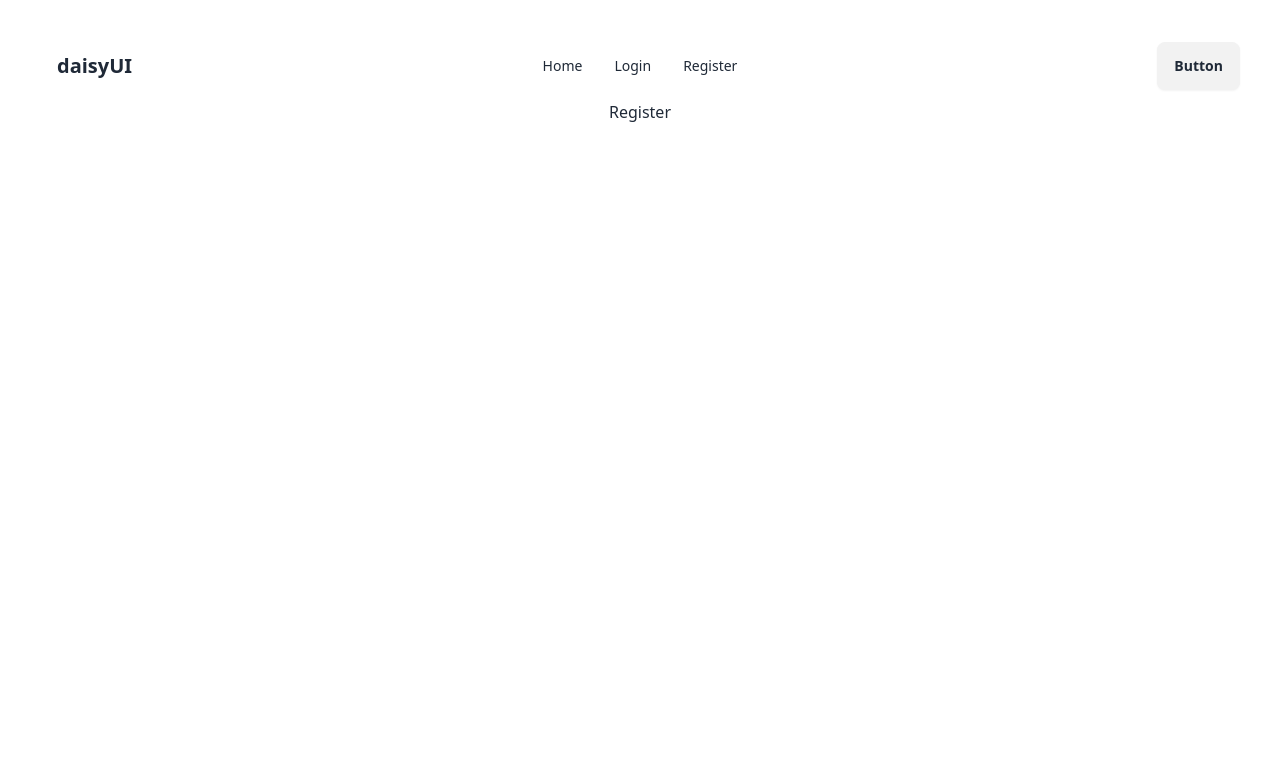
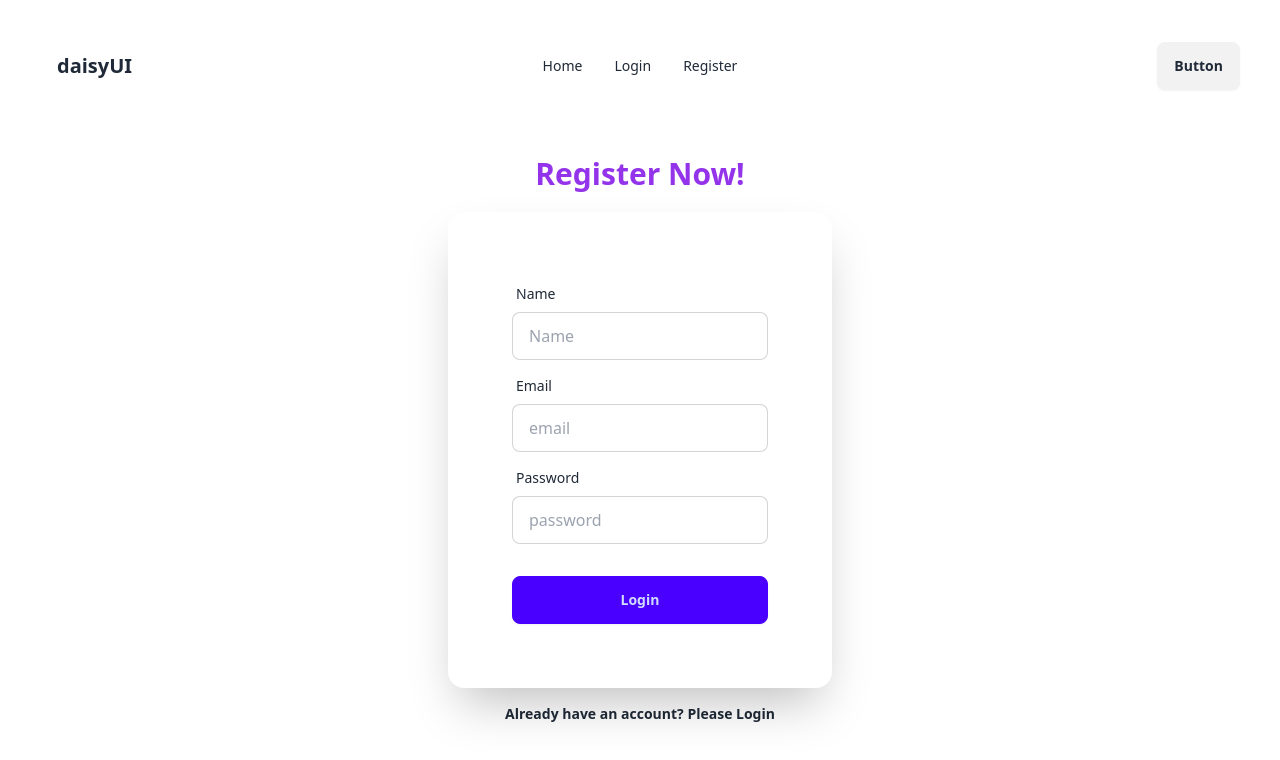
Before and after one commit to Ayesha10412/auth-related, a React (Vite) app: page /register in a window 1280 px wide. Shown: the top 760 px of the page. Built offline with nearby package versions, Linux system fonts and the light colour scheme.

Commit message:
added the auth context

```diff
--- /dev/null
+++ b/src/Providers/AuthProviders.jsx
@@ -0,0 +1,23 @@
+import React, { createContext } from 'react';
+
+const AuthContext = createContext(null)
+
+
+const AuthProviders = ({children}) => {
+
+    const authInfo = {
+        name: 'Nodi nala khal bil.........'
+    }
+
+    return (
+
+<AuthContext.Provider value={authInfo}>
+{children}
+
+</AuthContext.Provider>
+
+
+    );
+};
+
+export default AuthProviders;
--- a/src/component/Login.jsx
+++ b/src/component/Login.jsx
@@ -1,9 +1,51 @@
 import React from 'react';
+import { Link } from 'react-router-dom';
+import { auth } from '../firebase.init';
+import { createUserWithEmailAndPassword } from 'firebase/auth';
 
 const Login = () => {
+
+const handleLogin = e =>{
+    e.preventDefault();
+    const email = e.target.email.value;
+    const password = e.target.password.value;
+    console.log(email, password)
+
+  createUserWithEmailAndPassword(auth, email, password)
+
+    console.log(auth)
+
+}
+
     return (
-        <div>
-            <h2>Login</h2>
+        <div className='flex flex-col items-center mt-14'>
+            <h2 className='font-bold text-3xl text-purple-600 mb-5' >Login Now!</h2>
+
+            <div className="card bg-base-100 w-full max-w-sm shrink-0 shadow-2xl">
+      <form onSubmit={handleLogin} className="card-body">
+        <div className="form-control">
+          <label className="label">
+            <span className="label-text">Email</span>
+          </label>
+          <input type="email" name='email' placeholder="email" className="input input-bordered" required />
+        </div>
+        <div className="form-control">
+          <label className="label">
+            <span className="label-text">Password</span>
+          </label>
+          <input type="password" name='password' placeholder="password" className="input input-bordered" required />
+          <label className="label">
+            <a href="#" className="label-text-alt link link-hover">Forgot password?</a>
+          </label>
+        </div>
+        <div className="form-control mt-6">
+          <button className="btn btn-primary">Login</button>
+        </div>
+      </form>
+    </div>
+<p className='font-bold text-sm mt-4'>New to this Website? Please <Link to='/register' >Register</Link> </p>
+
+
         </div>
     );
 };
--- a/src/component/Register.jsx
+++ b/src/component/Register.jsx
@@ -1,10 +1,45 @@
 import React from 'react';
+import { Link } from 'react-router-dom';
 
 const Register = () => {
     return (
-        <div>
-            <h2>Register</h2>
+        <div className='flex flex-col items-center mt-14'>
+            <h2  className='font-bold text-3xl text-purple-600 mb-5'>Register Now!</h2>
+
+            <div className="card bg-base-100 w-full max-w-sm shrink-0 shadow-2xl">
+      <form  className="card-body">
+
+      <div className="form-control">
+          <label className="label">
+            <span className="label-text">Name</span>
+          </label>
+          <input type="text" name='name' placeholder="Name" className="input input-bordered" required />
         </div>
+
+        <div className="form-control">
+          <label className="label">
+            <span className="label-text">Email</span>
+          </label>
+          <input type="email" name='email' placeholder="email" className="input input-bordered" required />
+        </div>
+        <div className="form-control">
+          <label className="label">
+            <span className="label-text">Password</span>
+          </label>
+          <input type="password" name='password' placeholder="password" className="input input-bordered" required />
+
+        </div>
+        <div className="form-control mt-6">
+          <button className="btn btn-primary">Login</button>
+        </div>
+      </form>
+    </div>
+<p className='font-bold text-sm mt-4'>Already have an account? Please <Link to='/login' >Login</Link> </p>
+
+
+        </div>
+
+
     );
 };
 
--- a/src/firebase.init.js
+++ b/src/firebase.init.js
@@ -1,5 +1,7 @@
 // Import the functions you need from the SDKs you need
 import { initializeApp } from "firebase/app";
+import { getAuth } from "firebase/auth";
+
 // TODO: Add SDKs for Firebase products that you want to use
 // https://firebase.google.com/docs/web/setup#available-libraries
 
@@ -15,3 +17,4 @@ const firebaseConfig = {
 
 // Initialize Firebase
 const app = initializeApp(firebaseConfig);
+export const auth = getAuth(app);
--- a/src/main.jsx
+++ b/src/main.jsx
@@ -12,6 +12,7 @@ import Home from './component/Home.jsx';
 import Login from './component/Login.jsx';
 import Register from './component/Register.jsx';
 import NavBar from './component/NavBar.jsx';
+import AuthProviders from './Providers/AuthProviders.jsx';
 
 const router = createBrowserRouter([
   {
@@ -45,8 +46,10 @@ const router = createBrowserRouter([
 
 createRoot(document.getElementById('root')).render(
   <StrictMode>
-    <RouterProvider router={router} />
+<AuthProviders>
+<RouterProvider router={router} />
 
+</AuthProviders>
 
   </StrictMode>,
 )
```
